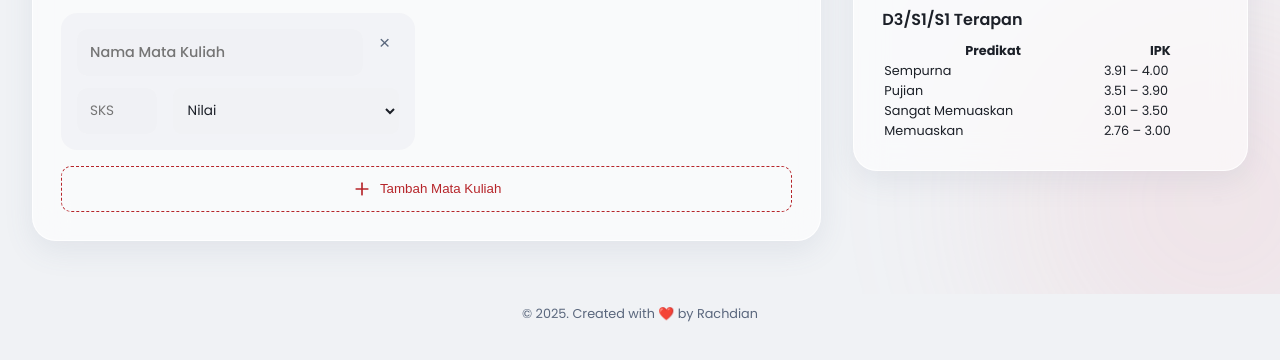
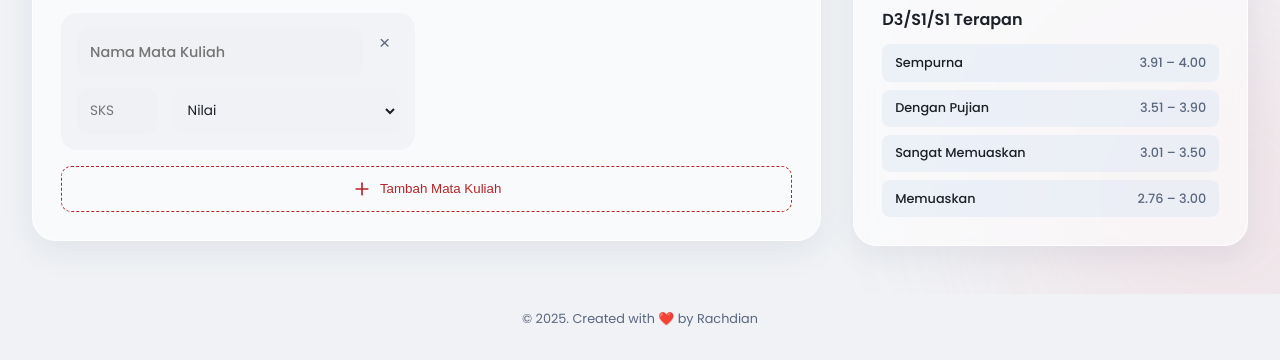
Before and after one commit to rachdiaan/lite-ipkalkulator, a plain HTML site: page index.html in a window 1280 px wide. Both pictures are taken after a click on the button "Predikat Lulus". Shown: the part 506-866 px from the top of the page. Drawn offline with Linux system fonts and the light colour scheme.

Commit message:
lebih sempurna dari sebelumnya, dan pastinya sesuai banget😍

```diff
--- a/index.html
+++ b/index.html
@@ -3,7 +3,7 @@
 <head>
     <meta charset="UTF-8">
     <meta name="viewport" content="width=device-width, initial-scale=1.0">
-    <title>IP-Kalkulator - Telkom University</title>
+    <title>Kalkulator Akademik Modern - Telkom University</title>
     <link rel="stylesheet" href="style.css">
     <link rel="preconnect" href="https://fonts.googleapis.com">
     <link rel="preconnect" href="https://fonts.gstatic.com" crossorigin>
@@ -109,15 +109,30 @@
                     <div id="tab-2" class="tab-content">
                         <div id="predicate-s1" class="predicate-table">
                             <h4>D3/S1/S1 Terapan</h4>
-                            <table><thead><tr><th>Predikat</th><th>IPK</th></tr></thead><tbody><tr><td>Sempurna</td><td>3.91 – 4.00</td></tr><tr><td>Pujian</td><td>3.51 – 3.90</td></tr><tr><td>Sangat Memuaskan</td><td>3.01 – 3.50</td></tr><tr><td>Memuaskan</td><td>2.76 – 3.00</td></tr></tbody></table>
+                            <div class="predicate-grid">
+                                <div class="predicate-item"><span class="predicate-name">Sempurna</span> <span class="predicate-ipk">3.91 – 4.00</span></div>
+                                <div class="predicate-item"><span class="predicate-name">Dengan Pujian</span> <span class="predicate-ipk">3.51 – 3.90</span></div>
+                                <div class="predicate-item"><span class="predicate-name">Sangat Memuaskan</span> <span class="predicate-ipk">3.01 – 3.50</span></div>
+                                <div class="predicate-item"><span class="predicate-name">Memuaskan</span> <span class="predicate-ipk">2.76 – 3.00</span></div>
+                            </div>
                         </div>
                         <div id="predicate-s2" class="predicate-table" style="display:none;">
                             <h4>S2/S2 Terapan</h4>
-                            <table><thead><tr><th>Predikat</th><th>IPK</th></tr></thead><tbody><tr><td>Sempurna</td><td>3.96 – 4.00</td></tr><tr><td>Pujian</td><td>3.76 – 3.95</td></tr><tr><td>Sangat Memuaskan</td><td>3.51 – 3.75</td></tr><tr><td>Memuaskan</td><td>3.26 – 3.50</td></tr></tbody></table>
+                            <div class="predicate-grid">
+                                <div class="predicate-item"><span class="predicate-name">Sempurna</span> <span class="predicate-ipk">3.96 – 4.00</span></div>
+                                <div class="predicate-item"><span class="predicate-name">Dengan Pujian</span> <span class="predicate-ipk">3.76 – 3.95</span></div>
+                                <div class="predicate-item"><span class="predicate-name">Sangat Memuaskan</span> <span class="predicate-ipk">3.51 – 3.75</span></div>
+                                <div class="predicate-item"><span class="predicate-name">Memuaskan</span> <span class="predicate-ipk">3.26 – 3.50</span></div>
+                            </div>
                         </div>
                         <div id="predicate-s3" class="predicate-table" style="display:none;">
                             <h4>S3/S3 Terapan</h4>
-                             <table><thead><tr><th>Predikat</th><th>IPK</th></tr></thead><tbody><tr><td>Sempurna</td><td>3.96 – 4.00</td></tr><tr><td>Pujian</td><td>3.76 – 3.95</td></tr><tr><td>Sangat Memuaskan</td><td>3.51 – 3.75</td></tr><tr><td>Memuaskan</td><td>3.26 – 3.50</td></tr></tbody></table>
+                            <div class="predicate-grid">
+                                <div class="predicate-item"><span class="predicate-name">Sempurna</span> <span class="predicate-ipk">3.96 – 4.00</span></div>
+                                <div class="predicate-item"><span class="predicate-name">Dengan Pujian</span> <span class="predicate-ipk">3.76 – 3.95</span></div>
+                                <div class="predicate-item"><span class="predicate-name">Sangat Memuaskan</span> <span class="predicate-ipk">3.51 – 3.75</span></div>
+                                <div class="predicate-item"><span class="predicate-name">Memuaskan</span> <span class="predicate-ipk">3.26 – 3.50</span></div>
+                            </div>
                         </div>
                     </div>
                 </div>
--- a/style.css
+++ b/style.css
@@ -386,26 +386,49 @@ input:focus, select:focus {
 .conversion-grid > div { background: rgba(230, 235, 245, 0.7); padding: 0.5rem; border-radius: 8px; }
 .conversion-grid p { font-weight: 600; }
 .conversion-grid span { font-size: 0.75rem; color: var(--text-color-light); }
-.predicate-table h4 { font-weight: 600; margin-bottom: 0.5rem; }
-.predicate-table table { width: 100%; font-size: 0.8rem; }
+
+/* --- Updated Predicate Styles --- */
+.predicate-table h4 { font-weight: 600; margin-bottom: 0.75rem; }
+.predicate-grid {
+    display: grid;
+    grid-template-columns: 1fr;
+    gap: 0.5rem;
+}
+.predicate-item {
+    display: flex;
+    justify-content: space-between;
+    align-items: center;
+    background-color: rgba(230, 235, 245, 0.7);
+    padding: 0.6rem 0.8rem;
+    border-radius: 8px;
+    font-size: 0.8rem;
+}
+.predicate-name {
+    font-weight: 500;
+    color: var(--text-color-dark);
+}
+.predicate-ipk {
+    font-weight: 500;
+    color: var(--text-color-light);
+}
 
 /* --- Modal --- */
 .modal-overlay {
     position: fixed;
     top: 0; left: 0; width: 100%; height: 100%;
     background-color: rgba(0, 0, 0, 0.6);
-    display: none; /* Changed from flex */
+    display: none;
     align-items: center;
     justify-content: center;
     z-index: 1000;
     opacity: 0;
     visibility: hidden;
-    transition: opacity 0.4s ease, visibility 0.4s;
+    transition: opacity 0.4s ease, visibility 0s 0.4s;
 }
 .modal-overlay.active {
-    display: flex;
     opacity: 1;
     visibility: visible;
+    transition-delay: 0s;
 }
 .modal-content {
     position: relative;
```
